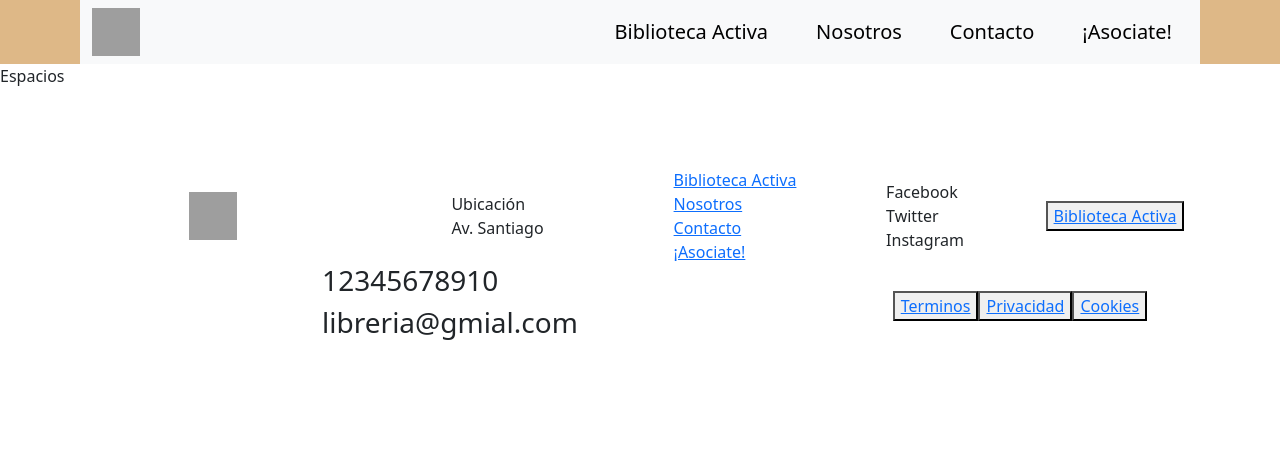
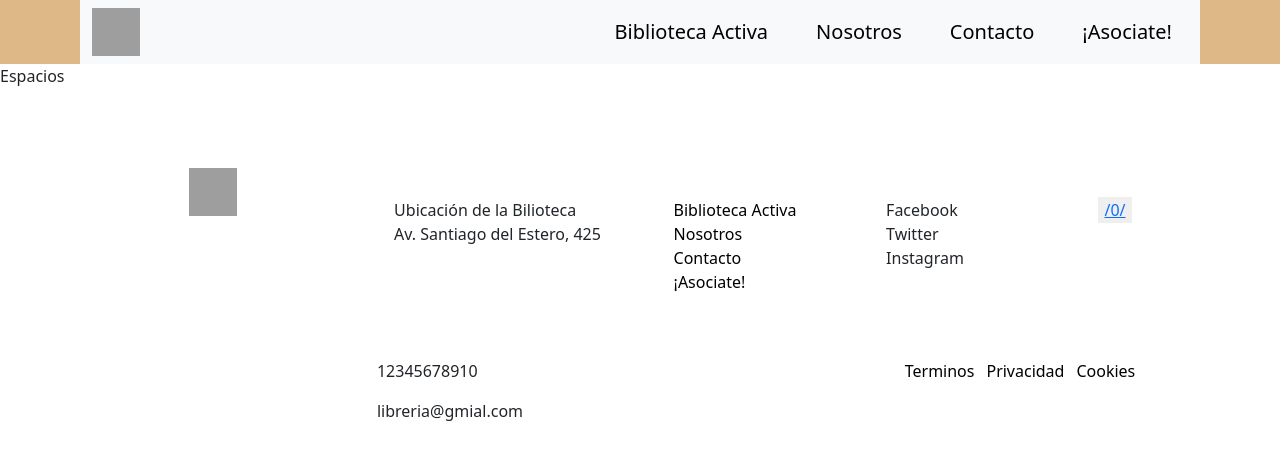
Before and after one commit to AgustinCamassa/ProyectoRealBiblioteca, a React (Vite) app: page /paginas/espacios in a window 1280 px wide. Shown: the top 460 px of the page. Built offline with nearby package versions, Linux system fonts and the light colour scheme; grey boxes are pictures that could not be loaded.

Commit message:
Estilos Footer

```diff
--- a/package.json
+++ b/package.json
@@ -12,6 +12,7 @@
   "dependencies": {
     "@emailjs/browser": "^3.11.0",
     "bootstrap": "^5.3.0",
+    "bootstrap-icons": "^1.10.5",
     "react": "^18.2.0",
     "react-bootstrap": "^2.7.4",
     "react-dom": "^18.2.0",
--- a/src/components/Footer/Footer.css
+++ b/src/components/Footer/Footer.css
@@ -5,44 +5,55 @@
 .parte1Footer {
     display: flex;
     justify-content: center;
-    align-items: center;
+    align-items: first baseline;
 }
 
 .s1P1 {
     display: grid;
     justify-content: center;
-    align-items: center;
+    align-items: first baseline;
 }
 
 .s2P1 {
     display: grid;
     justify-content: center;
-    align-items: center;
+    align-items: first baseline;
 }
 
 .s3P1 {
     display: grid;
     justify-content: center;
-    align-items: center;
+    align-items: first baseline;
+}
+
+.linkExterno {
+    text-decoration: none;
+    color: black;
 }
 
 .s4P1 {
     display: grid;
     justify-content: center;
-    align-items: center;
+    align-items: first baseline;
 }
 
 .s5P1 {
     display: grid;
     justify-content: center;
-    align-items: center;
+    align-items: first baseline;
+}
+
+.botonSubir {
+    border: 0;
+    text-decoration: none;
 }
 
 .parte2Footer {
     display: flex;
     justify-content: center;
-    align-items: center;
-    margin-top: 5rem;
+    align-items: first baseline;
+    padding-top: 4rem;
+    margin-bottom: -4rem;
 }
 
 .s1P2 {
@@ -56,3 +67,13 @@
     justify-content: center;
     align-items: center;
 }
+
+.botonPriv {
+    background-color: white;
+    border: 0;
+}
+
+.linkPriv {
+    text-decoration: none;
+    color: black;
+}
--- a/src/components/Footer/Footer.jsx
+++ b/src/components/Footer/Footer.jsx
@@ -13,15 +13,15 @@ export default function Footer() {
                 </section>
 
                 <section className='s2P1 col-lg-3'>
-                    <span>Ubicación</span>
-                    <div><Link rel="stylesheet" href="" />Av. Santiago</div>
+                    <span>Ubicación de la Bilioteca</span>
+                    <div><Link rel="stylesheet" href="" />Av. Santiago del Estero, 425</div>
                 </section>
 
                 <section className='s3P1 col-lg-2'>
-                    <div><Link to={"/"}>Biblioteca Activa</Link></div>
-                    <div><Link to={"/paginas/nosotros"}>Nosotros</Link></div>
-                    <div><Link to={"/paginas/contacto"}>Contacto</Link></div>
-                    <div><Link to={"/paginas/asociate"}>¡Asociate!</Link></div>
+                    <div><Link className='linkExterno' to={"/"}>Biblioteca Activa</Link></div>
+                    <div><Link className='linkExterno' to={"/paginas/nosotros"}>Nosotros</Link></div>
+                    <div><Link className='linkExterno' to={"/paginas/contacto"}>Contacto</Link></div>
+                    <div><Link className='linkExterno' to={"/paginas/asociate"}>¡Asociate!</Link></div>
                 </section>
 
                 <section className='s4P1 col-lg-2'>
@@ -31,7 +31,7 @@ export default function Footer() {
                 </section>
 
                 <section className='s5P1 col-lg-2'>
-                    <button><Link to={"/"}>Biblioteca Activa</Link></button>
+                    <button className='botonSubir'><Link to={"/"}>/0/</Link></button>
                 </section>
 
             </article>
@@ -39,14 +39,14 @@ export default function Footer() {
             <article className='parte2Footer row'>
 
                 <section className='s1P2 col-lg-8'>
-                    <h3>12345678910</h3>
-                    <h3>libreria@gmial.com</h3>
+                    <p>12345678910</p>
+                    <p>libreria@gmial.com</p>
                 </section>
 
                 <section className='s2P2 col-lg-4'>
-                    <button><Link to={"/"}>Terminos</Link></button>
-                    <button><Link to={"/"}>Privacidad</Link></button>
-                    <button><Link to={"/"}>Cookies</Link></button>
+                    <button className='botonPriv'><Link className='linkPriv' to={"/"}>Terminos</Link></button>
+                    <button className='botonPriv'><Link className='linkPriv' to={"/"}>Privacidad</Link></button>
+                    <button className='botonPriv'><Link className='linkPriv' to={"/"}>Cookies</Link></button>
                 </section>
 
             </article>
```
Also changed, not shown: 1 other file (tests, documents, lock files or other folders).
